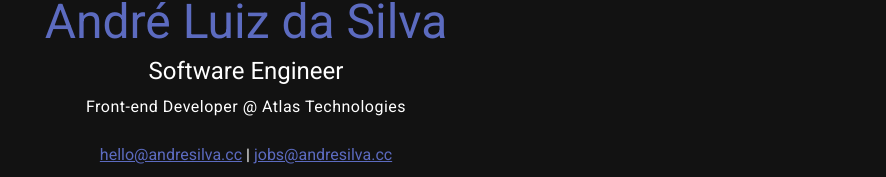
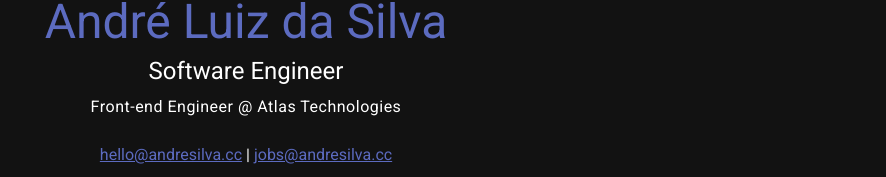
Before and after one commit to andresilva-cc/personal-website, a Nuxt app: page / in a window 1280 px wide. Shown: the part 375-552 px from the top of the page, without its empty margins (394-1280 px from the left). Built offline with nearby package versions, Linux system fonts and the light colour scheme.

Commit message:
feat: change job title

```diff
--- a/pages/index.vue
+++ b/pages/index.vue
@@ -63,7 +63,7 @@ export default {
       name: 'André Luiz da Silva',
       title: 'Software Engineer',
       currentJob: {
-        title: 'Front-end Developer',
+        title: 'Front-end Engineer',
         company: 'Atlas Technologies'
       },
 
```
